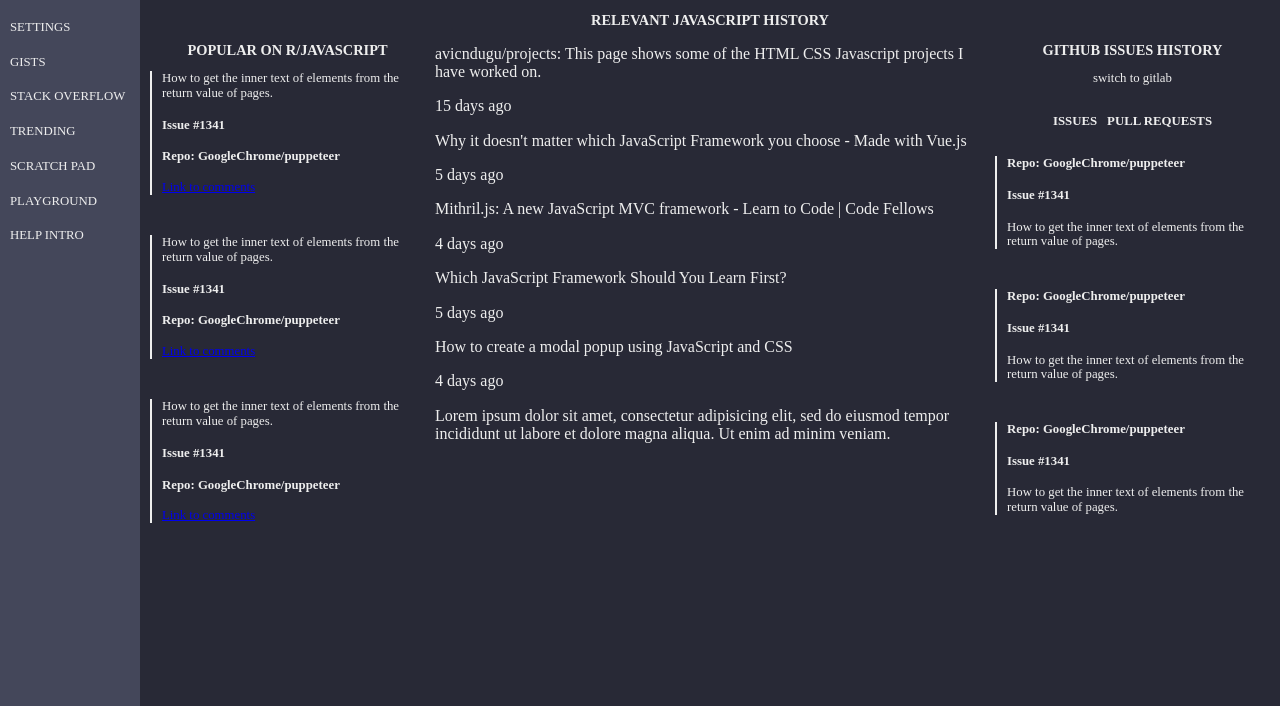
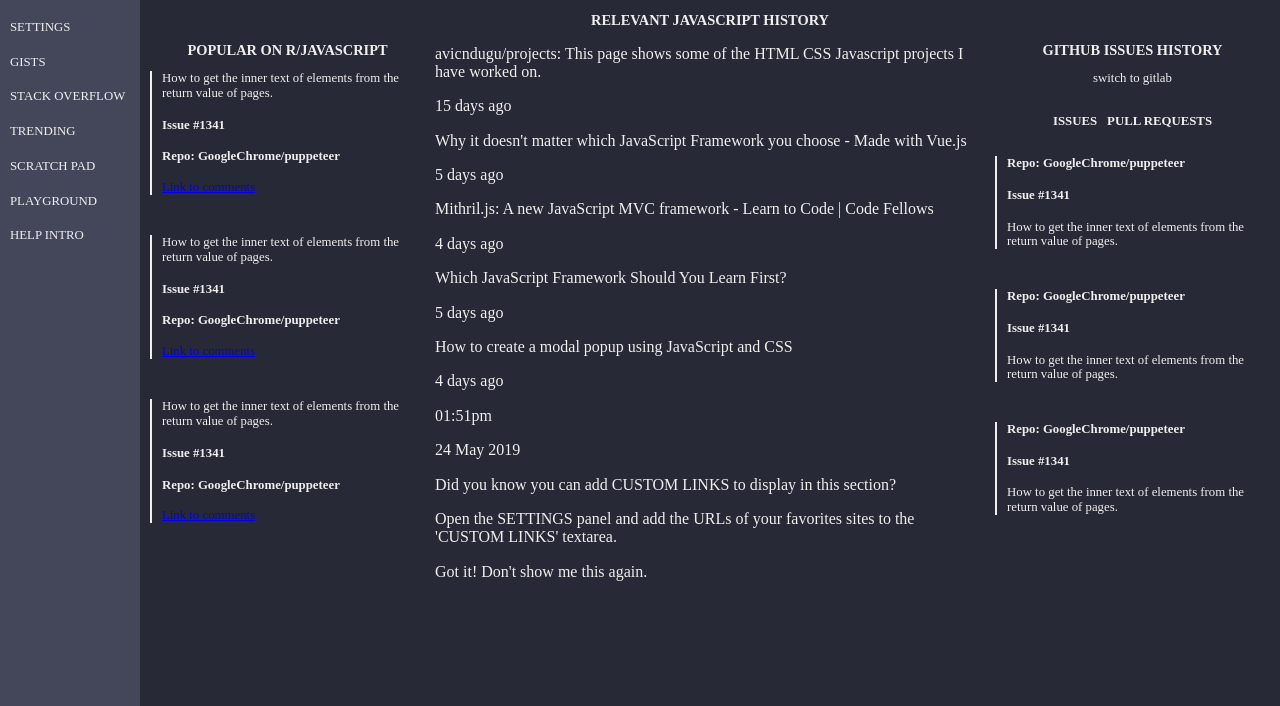
Before and after one commit to avicndugu/chingu-projects, a plain HTML site: page index.html in a window 1280 px wide. Shown: the top 706 px of the page. Drawn offline with Linux system fonts and the light colour scheme.

Commit message:
Added HTML code for the main panel

```diff
--- a/index.html
+++ b/index.html
@@ -139,7 +139,21 @@
                     </div>
                 </div>
                 <div class="time-feed">
-                    Lorem ipsum dolor sit amet, consectetur adipisicing elit, sed do eiusmod tempor incididunt ut labore et dolore magna aliqua. Ut enim ad minim veniam.
+                    <p>
+                        <span id="hours">01</span>:<span id="minutes">51</span><span id="am-pm">pm</span>
+                    </p>
+                    <p>
+                        <span id="day">24 </span><span id="month">May </span><span id="year">2019</span>
+                    </p>
+                    <p>
+                        Did you know you can add CUSTOM LINKS to display in this section?
+                    </p>
+                    <p>
+                        Open the SETTINGS panel and add the URLs of your favorites sites to the 'CUSTOM LINKS' textarea.
+                    </p>
+                    <p>
+                        Got it! Don't show me this again.
+                    </p>
                 </div>
             </div>
             <div class="github-panel">
```
